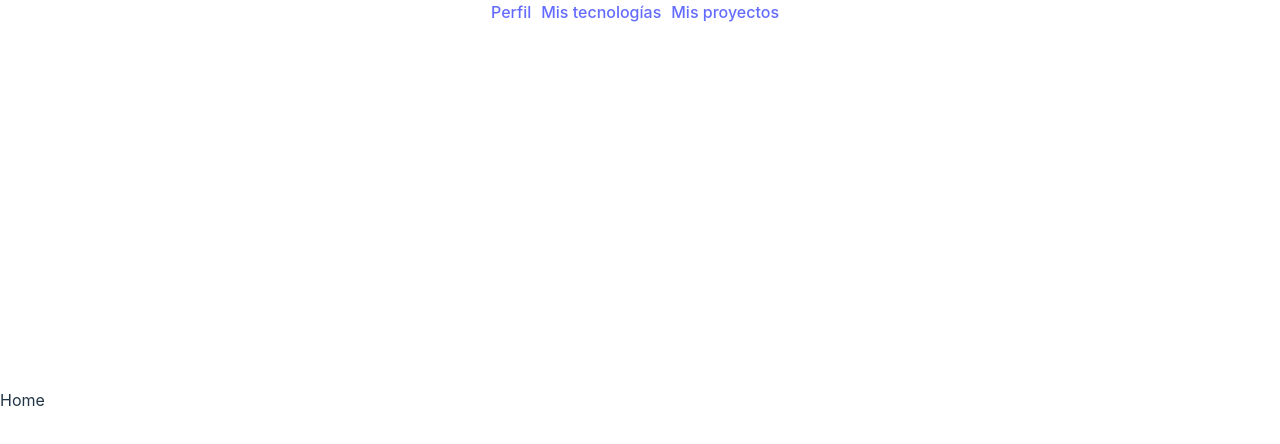
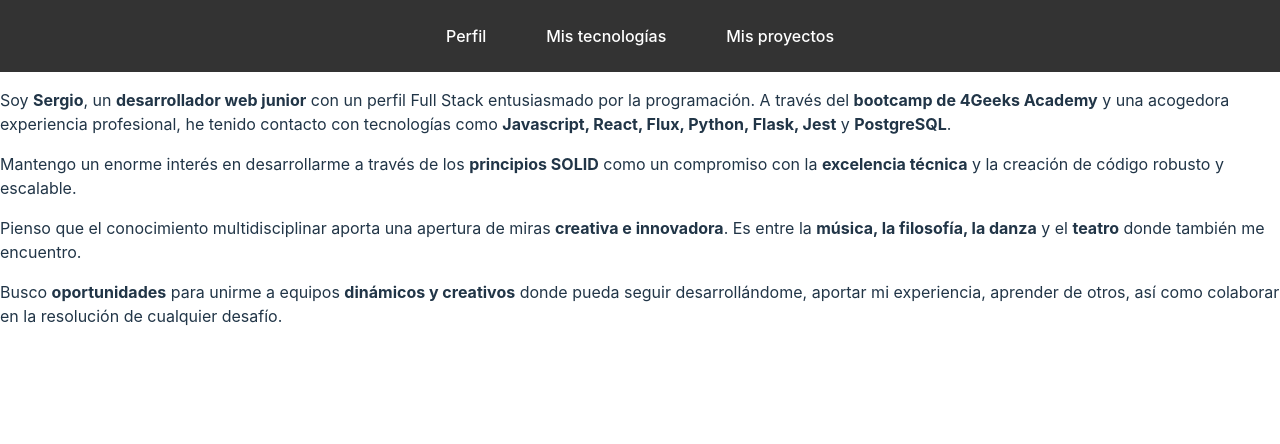
Before and after one commit to scsanchez/GruposTrabajo_AuJ, a React (Vite) app: page / in a window 1280 px wide. Shown: the top 444 px of the page. Built offline with nearby package versions, Linux system fonts and the light colour scheme.

Commit message:
profile text and coloured navbar

```diff
--- a/src/App.css
+++ b/src/App.css
@@ -1,8 +1,21 @@
 .nav-links {
   display: flex;
+  justify-content: center;
   align-items: center;
-  justify-content: center;
-  position: fixed;
-  top: 0;
-  width: 100%;
+  background-color: #333;
+  padding: 10px;
 }
+
+.nav-links a {
+  color: white;
+  text-decoration: none;
+  padding: 14px 20px;
+  margin: 0 10px;
+  border-radius: 4px;
+  transition: background-color 0.3s;
+}
+
+.nav-links a:hover {
+  background-color: #575757;
+  color: white;
+}
--- a/src/App.tsx
+++ b/src/App.tsx
@@ -2,6 +2,7 @@ import { BrowserRouter, Link, Route, Routes } from "react-router-dom";
 import "./App.css";
 import Technologies from "./components/Technologies";
 import Projects from "./components/Projects";
+import Profile from "./components/Profile";
 
 function App() {
   return (
@@ -22,7 +23,7 @@ function App() {
         </div>
 
         <Routes>
-          <Route path="/" element={"Home"} />
+          <Route path="/" element={<Profile />} />
           <Route path="/technologies" element={<Technologies />} />
           <Route path="/proyects" element={<Projects/>} />
         </Routes>
--- /dev/null
+++ b/src/components/Profile.css
@@ -0,0 +1,14 @@
+.parent-container {
+    display: flex;
+    justify-content: center;
+    align-items: center;
+    height: 100vh;
+    width: 100vw;
+}
+
+.container {
+    align-items: center;
+    flex-wrap: wrap;
+    height: 100%;
+    width: 100%;
+}
--- /dev/null
+++ b/src/components/Profile.tsx
@@ -0,0 +1,42 @@
+import "./Profile.css";
+
+const Profile = () => {
+  return (
+    <div className="parent-container">
+      <div className="container">
+        <p>
+          Soy <strong>Sergio</strong>, un{" "}
+          <strong>desarrollador web junior</strong> con un perfil Full Stack
+          entusiasmado por la programación. A través del{" "}
+          <strong>bootcamp de 4Geeks Academy</strong> y una acogedora
+          experiencia profesional, he tenido contacto con tecnologías como{" "}
+          <strong>Javascript, React, Flux, Python, Flask, Jest</strong> y{" "}
+          <strong>PostgreSQL</strong>.
+        </p>
+
+        <p>
+          Mantengo un enorme interés en desarrollarme a través de los{" "}
+          <strong>principios SOLID</strong> como un compromiso con la{" "}
+          <strong>excelencia técnica</strong> y la creación de código robusto y
+          escalable.
+        </p>
+
+        <p>
+          Pienso que el conocimiento multidisciplinar aporta una apertura de
+          miras <strong>creativa e innovadora</strong>. Es entre la{" "}
+          <strong>música, la filosofía, la danza</strong> y el{" "}
+          <strong>teatro</strong> donde también me encuentro.
+        </p>
+
+        <p>
+          Busco <strong>oportunidades</strong> para unirme a equipos{" "}
+          <strong>dinámicos y creativos</strong> donde pueda seguir
+          desarrollándome, aportar mi experiencia, aprender de otros, así como
+          colaborar en la resolución de cualquier desafío.
+        </p>
+      </div>
+    </div>
+  );
+};
+
+export default Profile;
--- a/src/components/Projects.css
+++ b/src/components/Projects.css
@@ -1,6 +1,5 @@
 .centered-container {
-    justify-content: center;
-    text-align: center;
-    height: 100vh;
-    width: 100vw;
+  height: 100vh;
+  width: 100vw;
+
   }
```
